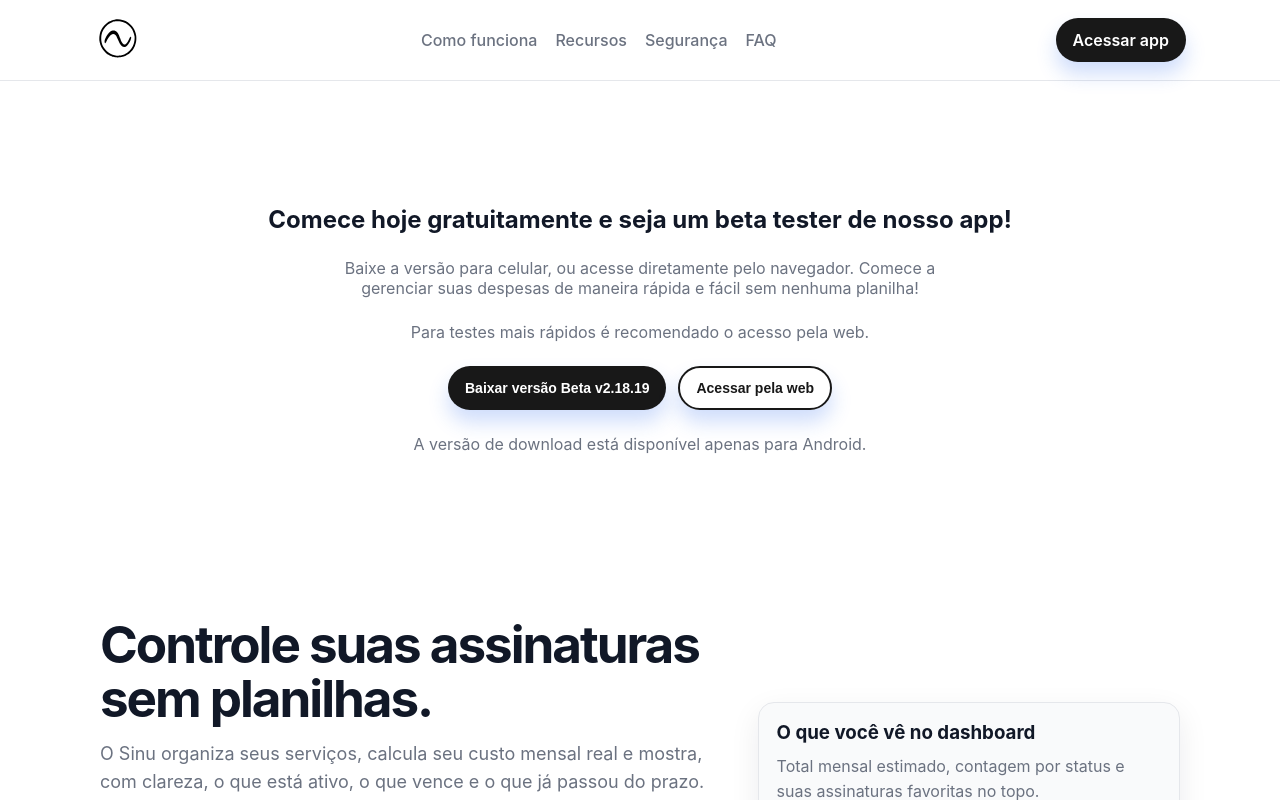
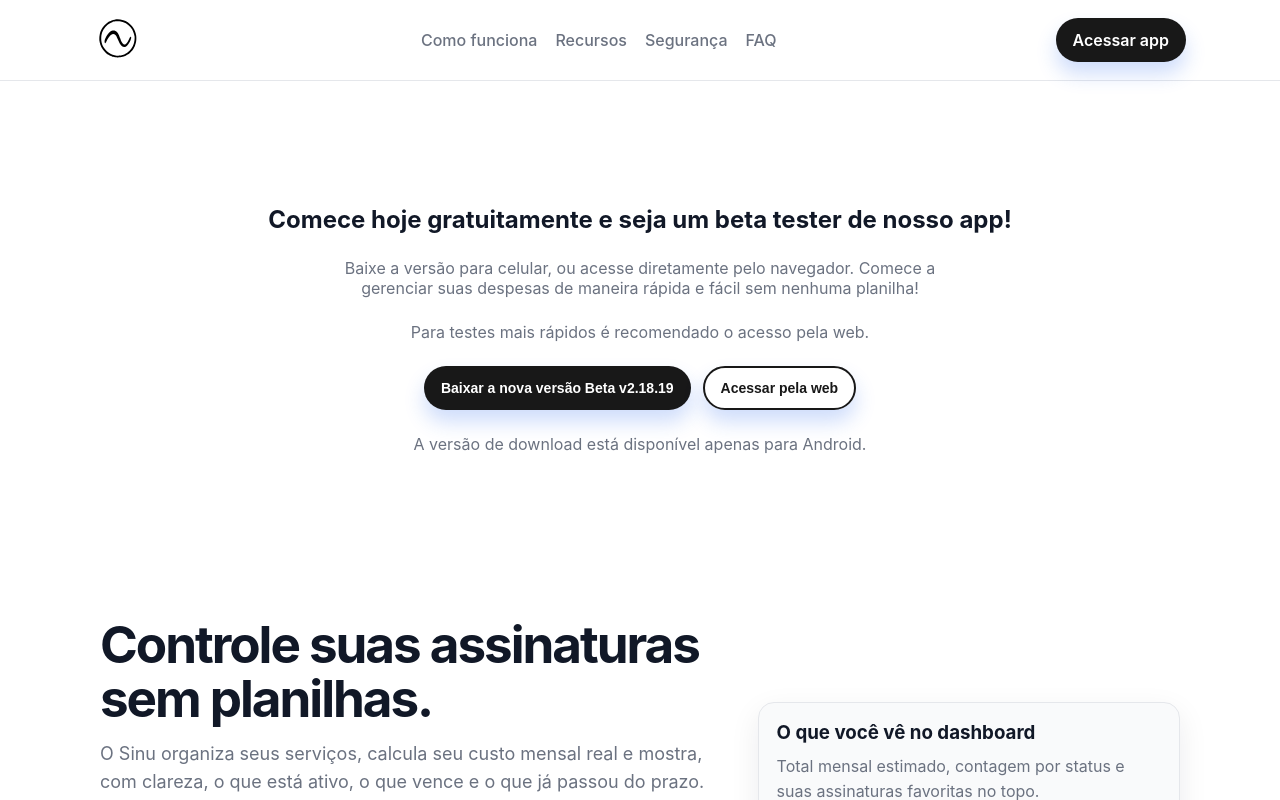
Before and after one commit to Felipe-FCampos/sinu-institucional, a React (Vite) app: page / in a window 1280 px wide. Shown: the top 800 px of the page. Built offline with nearby package versions, Linux system fonts and the light colour scheme.

Commit message:
feat: new app release apk

```diff
--- a/src/components/MainHero.tsx
+++ b/src/components/MainHero.tsx
@@ -8,7 +8,7 @@ export default function MainHero() {
                 <div className="hero-ctas">
                     <a href="/download/sinu-v2.18.19.apk"
                         download="sinu-v2.18.19.apk">
-                        <button className="btn btn-primary">Baixar versão Beta v2.18.19</button>
+                        <button className="btn btn-primary">Baixar a nova versão Beta v2.18.19</button>
                     </a>
                     <a href="https://sinuapp.com" className="webbutton">
                         <button className="btn btn-primary">Acessar pela web</button>
```
Also changed, not shown: 2 other files (tests, documents, lock files or other folders).
